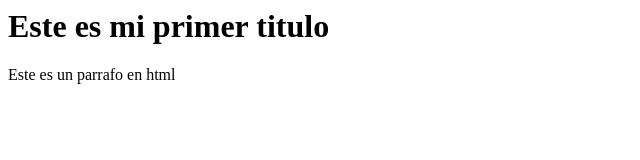
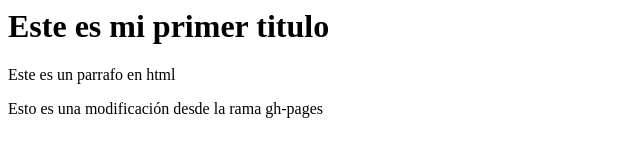
Before and after one commit to jhonv17/demo, a plain HTML site: page index.html in a window 1280 px wide. Shown: the whole page, without its empty margins (0-640 px from the left). Drawn offline with Linux system fonts and the light colour scheme.

Commit message:
mi primer commmit

```diff
--- a/index.html
+++ b/index.html
@@ -5,5 +5,6 @@
   <body>
       <h1>Este es mi primer titulo</h1>
       <p>Este es un parrafo en html</p>
+	Esto es una modificación desde la rama gh-pages
   </body>
 </html>
```
